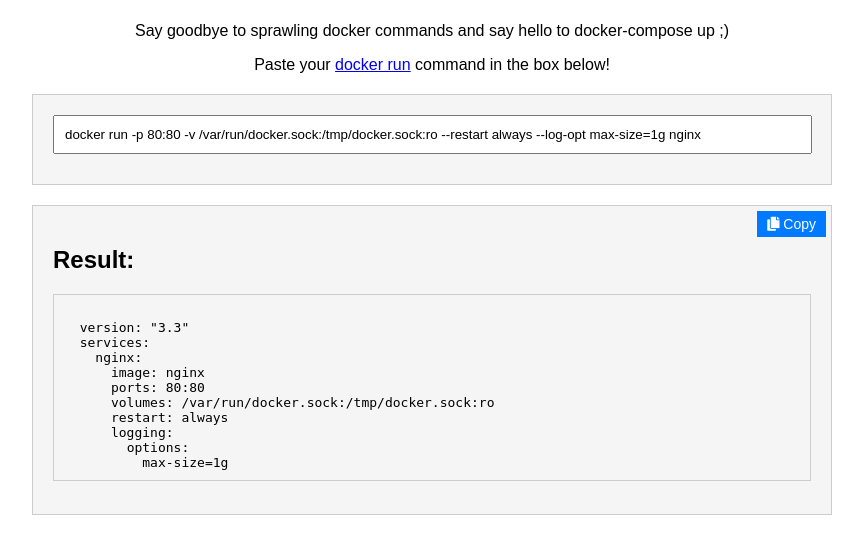
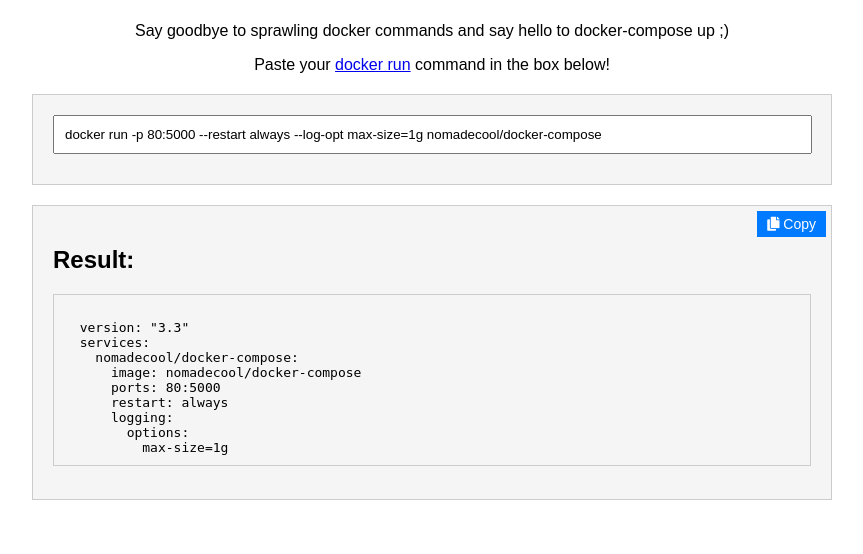
Before and after one commit to nomadecool/docker-compose, a Flask app: page / in a window 1280 px wide. Shown: the part 58-612 px from the top of the page, without its empty margins (208-1071 px from the left). Run offline with Flask 3, Linux system fonts and the light colour scheme.

Commit message:
change example

```diff
--- a/templates/index.html
+++ b/templates/index.html
@@ -96,7 +96,7 @@
         <p id="blurbText2">Pega tu comando <a href="https://docs.docker.com/engine/reference/run/" rel="noopener noreferrer" target="_blank">docker run</a> en el cuadro de abajo!</p>
     </div>
     <div class="input-container">
-        <input class="input-field" type="text" value="docker run -p 80:80 -v /var/run/docker.sock:/tmp/docker.sock:ro --restart always --log-opt max-size=1g nginx">
+        <input class="input-field" type="text" value="docker run -p 80:5000 --restart always --log-opt max-size=1g nomadecool/docker-compose">
     </div>
     <div class="result-container">
         <h2 id="resultHeader">Resultado:</h2>
```
